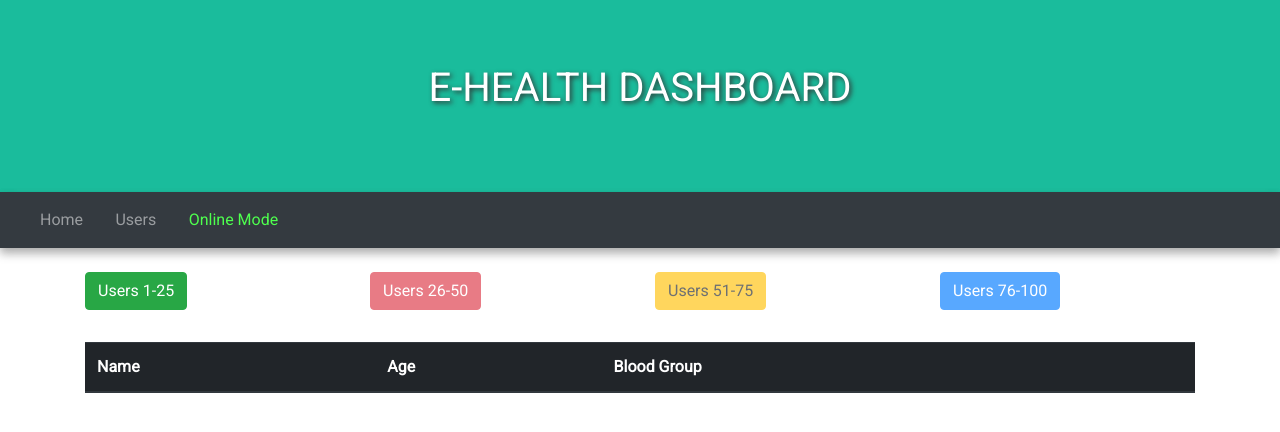
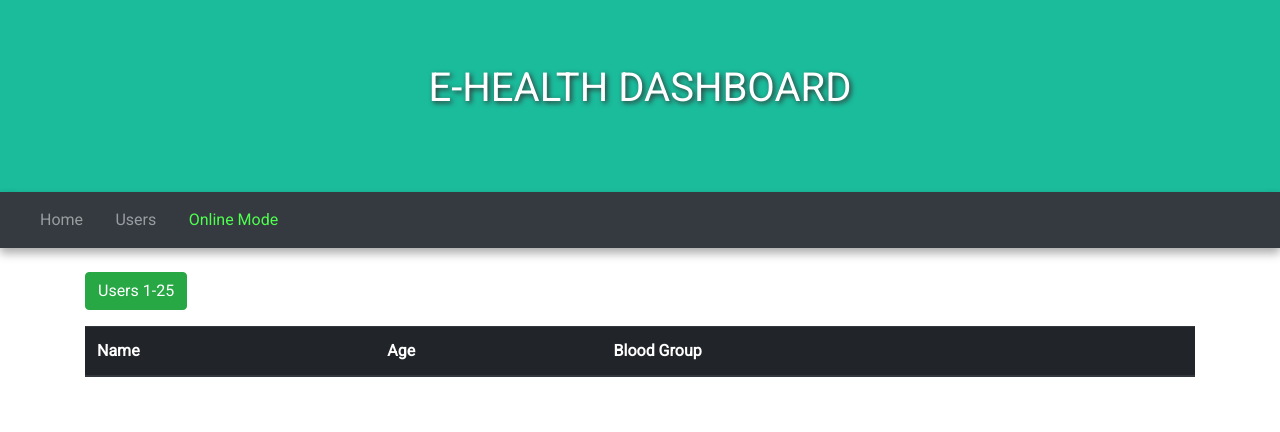
Before and after one commit to chiddy50/VueJsWithFirebase, a Vue app: page /all-users in a window 1280 px wide. Shown: the top 432 px of the page. Built offline with nearby package versions, Linux system fonts and the light colour scheme; what vue-uuid would draw is missing.

Commit message:
Final commit

```diff
--- a/src/components/Dashboard.vue
+++ b/src/components/Dashboard.vue
@@ -96,7 +96,7 @@ export default{
           showConfirmButton: false,
           timer: 1500
         })
-        }, 3000);
+        }, 5000);
       }
     }
   },
--- a/src/components/OnlineChecker.vue
+++ b/src/components/OnlineChecker.vue
@@ -11,7 +11,7 @@ export default {
 
   beforeCreate(){
     setInterval(() => {
-      if (!window.navigator.onLine || window.navigator.connection.effectiveType === "slow-2g") {
+      if (!window.navigator.onLine || window.navigator.connection.effectiveType === "slow-2g" || window.navigator.connection.effectiveType === "2g") {
         this.setConnection(false)
       }else{
         this.setConnection(true)
--- a/src/components/Users.vue
+++ b/src/components/Users.vue
@@ -28,19 +28,12 @@
     <div v-if="$store.state.fetchUsersLoading" class="col-sm-12 col-md-12 col-lg-12 pb-3">
       <h5 class="text-center">Loading Users...</h5>
     </div>
-    <div class='row mb-4'>
-      <div class="col-xs-12 col-sm-3 col-md-3 col-lg-3 mb-2">
-        <button class="btn btn-success" @click="page1_25">Users 1-25</button>
-      </div>
-      <div class="col-xs-12 col-sm-3 col-md-3 col-lg-3 mb-2">
-        <button :disabled="$store.getters.disablePage26_50" class="btn btn-danger" @click="page26_50">Users 26-50</button>
-      </div>
-      <div class="col-xs-12 col-sm-3 col-md-3 col-lg-3 mb-2">
-        <button :disabled="$store.getters.disablePage51_75" class="btn btn-warning" @click="page51_75">Users 51-75</button>
-      </div>
-      <div class="col-xs-12 col-sm-3 col-md-3 col-lg-3 mb-2">
-        <button :disabled="$store.getters.disablePage75_100" class="btn btn-primary" @click="page76_100">Users 76-100</button>
-      </div>
+
+    <div class="btn-group mb-3">
+      <button class="btn btn-success" @click="page1_25">Users 1-25</button>
+      <button v-if="!$store.getters.disablePage26_50" class="btn btn-danger" @click="page26_50">Users 26-50</button>
+      <button v-if="!$store.getters.disablePage51_75" class="btn btn-warning" @click="page51_75">Users 51-75</button>
+      <button v-if="!$store.getters.disablePage75_100" class="btn btn-primary" @click="page76_100">Users 76-100</button>
     </div>
 
     <div class='row'>
@@ -90,7 +83,7 @@ export default {
           showConfirmButton: false,
           timer: 1500
         })
-        }, 3000);
+        }, 5000);
       }
     }
   },
```
